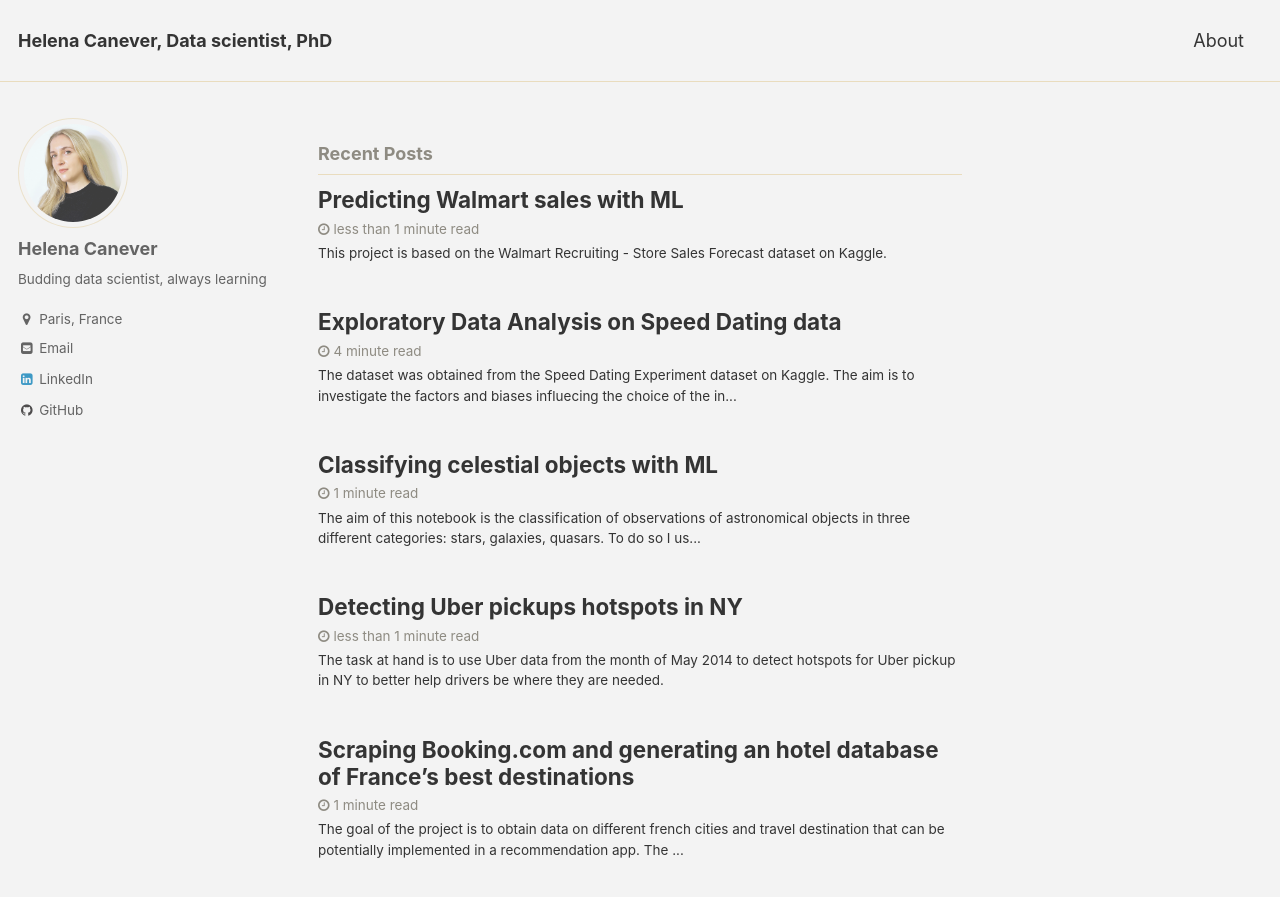
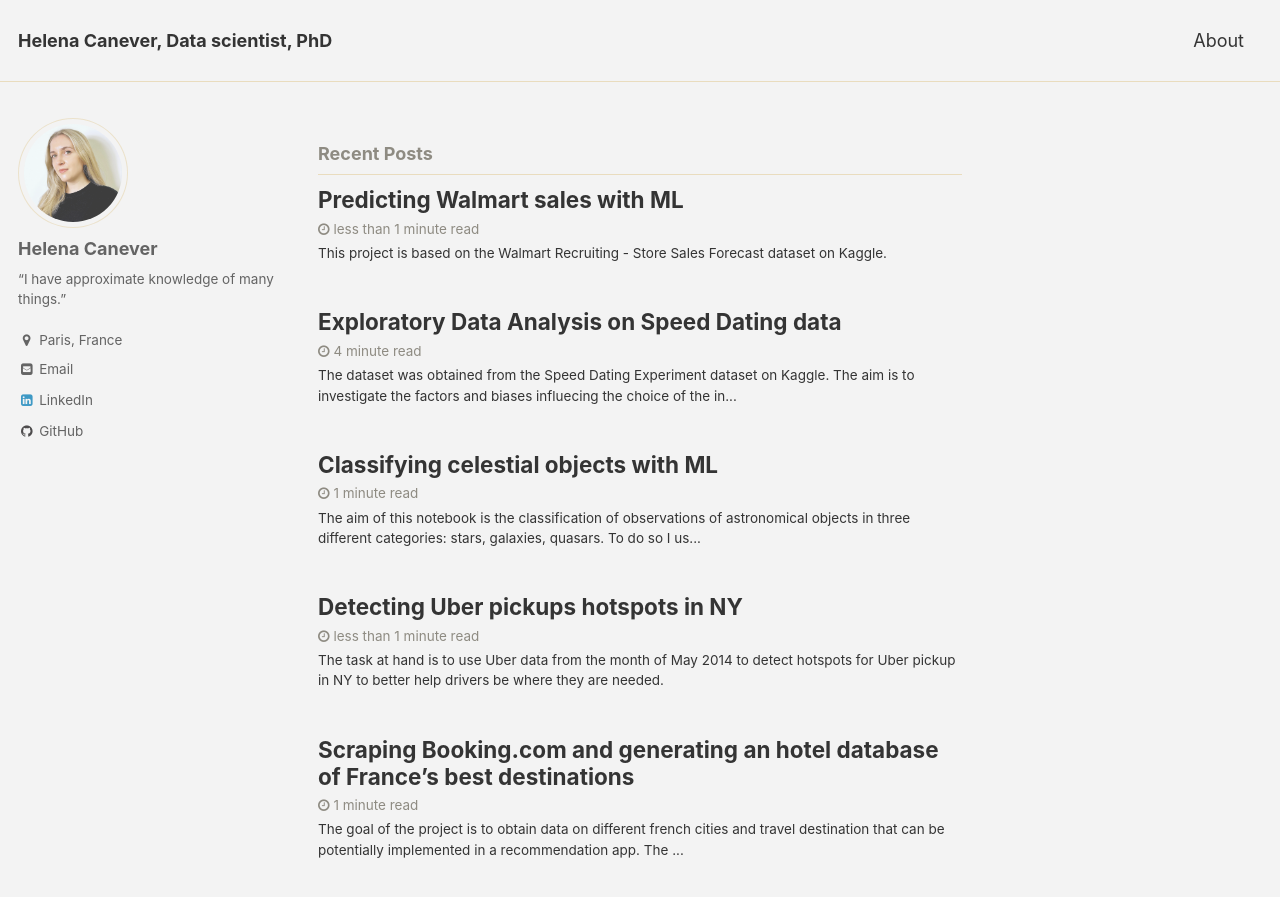
Before and after one commit to HelenaCGarry/HelenaCanever.github.io, a Jekyll site: the page built from index.html, in a window 1280 px wide and 900 px high. Shown: the top 897 px of the window. Built offline with Jekyll 4.4.1, drawn with Linux system fonts in a browser that asks for light colours; cached includes are drawn as plain includes; the list of posts is cut into pages by our own code.

Commit message:
Updated bio
Updated bio

```diff
--- a/_config.yml
+++ b/_config.yml
@@ -70,7 +70,7 @@
 author:
   name             : "Helena Canever"
   avatar           : "/assets/images/20220603_184141.jpg" # path of avatar image, e.g. "/assets/images/bio-photo.jpg"
-  bio              : "Budding data scientist, always learning"
+  bio              : "“I have approximate knowledge of many things.”"
   location         : "Paris, France"
   email            : helena.canever@gmail.com
   uri              :
```
